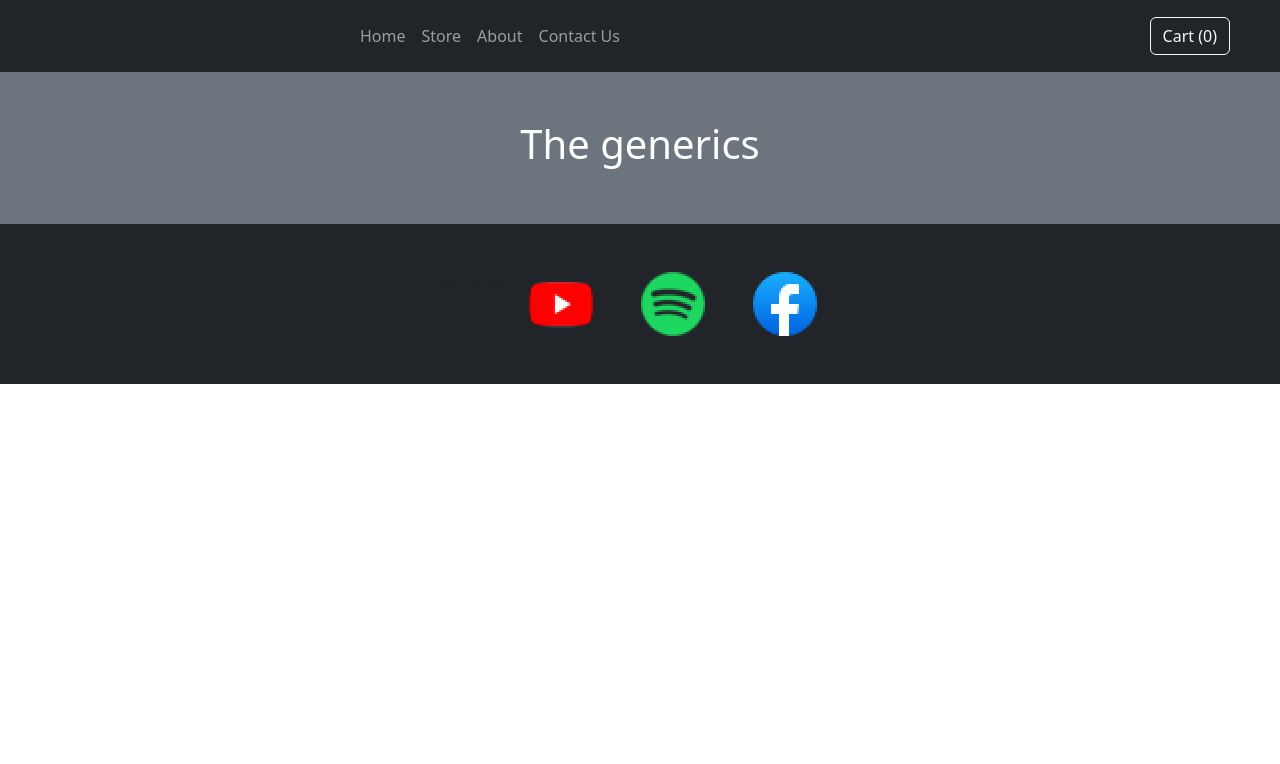
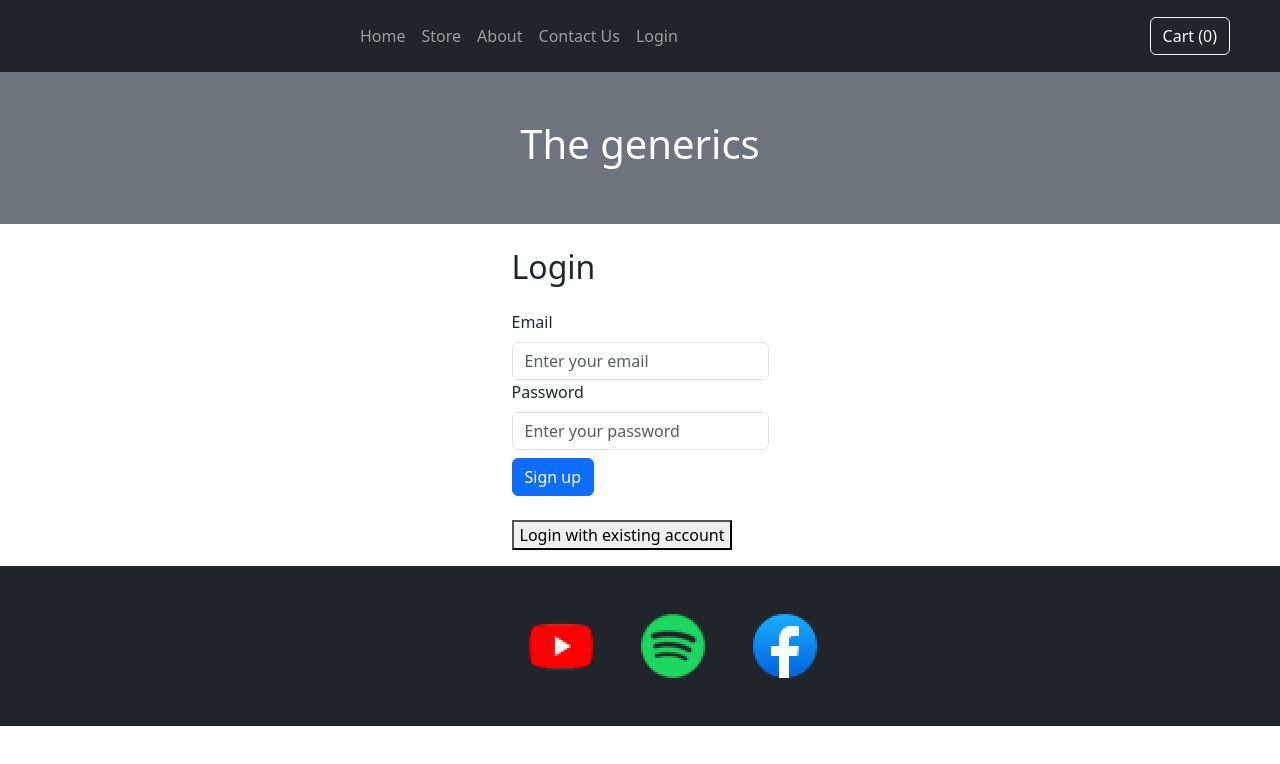
Before and after one commit to vanshika308/e-commerce, a React (Create React App) app: page /login in a window 1280 px wide. Shown: the top 764 px of the page. Built offline with nearby package versions, Linux system fonts and the light colour scheme.

Commit message:
Added Login to Ecommerce

```diff
--- a/src/App.js
+++ b/src/App.js
@@ -10,6 +10,7 @@ import AboutPage from './pages/About';
 import HomePage from './pages/Home';
 import ContactPage from './pages/Contact';
 import ProductDetail from './pages/ProductDetails';
+import LoginPage from './pages/Login';
 
 
 
@@ -61,6 +62,12 @@ function App() {
             <Route path="/products/:productId">
               <ProductDetail/>
             </Route>
+            <Route path="/login">
+              <LoginPage/>
+            </Route>
+            <Route path="/about">
+              <AboutPage/>
+            </Route>
           </Switch>
         </main>
         <footer>
--- a/src/components/UI/Header.js
+++ b/src/components/UI/Header.js
@@ -2,10 +2,12 @@ import React,{useContext} from 'react';
 import { Navbar, Nav, Container} from 'react-bootstrap';
 import CartButton from '../Cart/CartButton';
 import ProductContext from '../../store/product-context';
+import AuthContext from '../../store/auth-context';
 function Header(props) {
 
 
   const productcntxt = useContext(ProductContext);
+ const authcntxt =  useContext(AuthContext);
 
   let totalCartItems = 0;
 
@@ -30,6 +32,9 @@ function Header(props) {
           <Nav.Item>
             <Nav.Link href="/contact">Contact Us</Nav.Link>
           </Nav.Item>
+          <Nav.Item>
+            <Nav.Link href="/login">{authcntxt.isLoggedIn?'Logout':'Login'}</Nav.Link>
+          </Nav.Item>
         </Nav>
         <CartButton onClick={props.onShowCart} totalItems={totalCartItems}/>
         </Navbar>
--- a/src/index.js
+++ b/src/index.js
@@ -3,11 +3,14 @@ import ReactDOM from 'react-dom/client';
 import './index.css';
 import App from './App';
 import reportWebVitals from './reportWebVitals';
+import AuthProvider from './store/AuthProvider';
 
 const root = ReactDOM.createRoot(document.getElementById('root'));
 root.render(
    <React.StrictMode>
+    <AuthProvider>
     <App />
+    </AuthProvider>
   </React.StrictMode>
 
 );
--- /dev/null
+++ b/src/pages/Login.js
@@ -0,0 +1,92 @@
+import { useState ,useRef, useContext} from "react";
+import { Container,Form,Button } from "react-bootstrap";
+import { useHistory } from 'react-router-dom';
+import AuthContext from "../store/auth-context";
+
+
+const LoginPage =()=>{
+
+  const authcntxt = useContext(AuthContext);
+  const emailInputRef=useRef();
+  const passwordInputRef= useRef();
+
+  const[isLogin,setIsLogin]=useState(false);
+
+  const history = useHistory();
+
+
+  const switchAuthModeHandler = () => {
+    setIsLogin((prevState) => !prevState);
+  };
+
+  const submitHandler=(event)=>{
+    event.preventDefault();
+    const enteredEmail= emailInputRef.current.value;
+    const enteredPassword=passwordInputRef.current.value;
+
+    let url;
+    if(isLogin){
+        url='https://identitytoolkit.googleapis.com/v1/accounts:signInWithPassword?key=AIzaSyBJ3uVUPGpDugGVgto2YHimyfafltsSRGQ'
+    }else{
+        url='https://identitytoolkit.googleapis.com/v1/accounts:signUp?key=AIzaSyBJ3uVUPGpDugGVgto2YHimyfafltsSRGQ'
+    }
+
+    fetch(url,{
+        method:'POST',
+        body: JSON.stringify({
+            email:enteredEmail,
+            password:enteredPassword,
+            returnSecureToken: true
+        }),
+        headers: {
+            'Content-Type': 'application/json'
+        }
+    }).then((res) => {
+        if (res.ok) {
+            return res.json();
+        } else {
+            res.json().then(data => {
+                console.log(data);
+                alert(data.error.message);
+            });
+        }
+    }).then(data => {
+        authcntxt.login(data.idToken);
+        if (data) {
+            history.push('/store');
+        }
+    });
+  };
+
+
+  return(
+    <Container className="d-flex justify-content-center align-items-center vh-75">
+    <Form onSubmit={submitHandler}>
+      <h2 className="mb-4 mt-4">Login</h2>
+      <Form.Group controlId="email">
+        <Form.Label>Email</Form.Label>
+        <Form.Control
+          type="email"
+          placeholder="Enter your email"
+          required ref={emailInputRef}
+        />
+      </Form.Group>
+      <Form.Group controlId="password">
+        <Form.Label>Password</Form.Label>
+        <Form.Control
+          type="password"
+          placeholder="Enter your password"
+          required ref={passwordInputRef}
+        />
+      </Form.Group>
+      <Button variant="primary" type="submit" className="mb-4 mt-2">
+        {isLogin?'Login':'Sign up'}
+      </Button><br/>
+      <button type='button' className='toggle mb-3'onClick={switchAuthModeHandler}>
+        {isLogin ? 'Create new account' : 'Login with existing account'}
+      </button>
+    </Form>
+  </Container>
+);
+};
+export default LoginPage;
--- /dev/null
+++ b/src/store/AuthProvider.js
@@ -0,0 +1,39 @@
+import { useState } from "react";
+import AuthContext from "./auth-context";
+
+const AuthProvider=(props)=>{
+
+    const storedToken = localStorage.getItem("token");
+
+    const[token,setToken] = useState(null);
+    const[isLoggedIn,setIsloggedIn]=useState(false);
+
+
+    const login=(token)=>{
+        setToken(token);
+        localStorage.setItem('token',token);
+        setIsloggedIn(true);
+        console.log(token);
+    }
+
+    const logout=()=>{
+        setToken(null);
+        localStorage.removeItem('token');
+    }
+
+    const authContextValue = {
+        token: token,
+        login: login,
+        logout: logout,
+        isLoggedIn: isLoggedIn
+    };
+
+
+    return(
+        <AuthContext.Provider value={authContextValue}>
+            {props.children}
+        </AuthContext.Provider>
+    )
+};
+
+export default AuthProvider;
--- /dev/null
+++ b/src/store/auth-context.js
@@ -0,0 +1,11 @@
+import React from "react";
+
+const AuthContext=React.createContext(
+    {
+        token: null,
+        login:(token)=>{},
+        logout:()=>{},
+        isLoggedIn: false
+});
+
+export default AuthContext;
```
